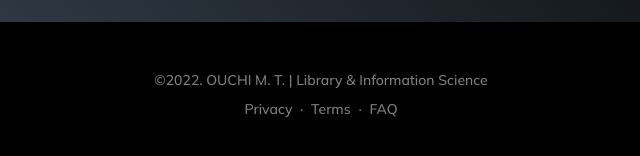
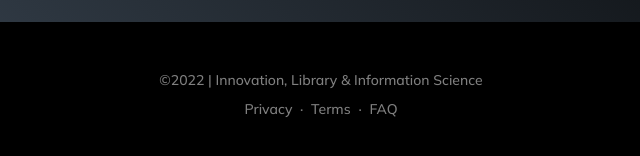
Before and after one commit to teruo-ot/gambate.com.br, a plain HTML site: page index.html in a window 1280 px wide. Shown: the part 888-1044 px from the top of the page, 319-959 px from the left. Drawn offline with nearby package versions, Linux system fonts and the light colour scheme.

Commit message:
Retirada das menções ao ISCI

```diff
--- a/index.html
+++ b/index.html
@@ -5,7 +5,7 @@
         <meta name="viewport" content="width=device-width, initial-scale=1, shrink-to-fit=no" />
         <meta name="description" content="Gambatê! | Innovation & Information Science"/>
         <meta name="author" content="Marcos Teruo Ouchi | Gambatê!" />
-        <title>ISci | OUCHI M. T. | Innovation & Information Science</title>
+        <title>Gambatê! | Innovation, Library & Information Science</title>
         <link rel="icon" type="image/x-icon" href="assets/favicon.ico" />
         <!-- Bootstrap icons-->
         <link href="https://cdn.jsdelivr.net/npm/bootstrap-icons@1.5.0/font/bootstrap-icons.css" rel="stylesheet" />
--- a/views/footer.html
+++ b/views/footer.html
@@ -2,7 +2,7 @@
         <footer class="bg-black text-center py-5">
             <div class="container px-5">
                 <div class="text-white-50 small">
-                    <div class="mb-2">&copy;2022. OUCHI M. T. | Library & Information Science</div>
+                    <div class="mb-2">&copy;2022 | Innovation, Library & Information Science</div>
                     <a href="#!">Privacy</a>
                     <span class="mx-1">&middot;</span>
                     <a href="#!">Terms</a>
```
